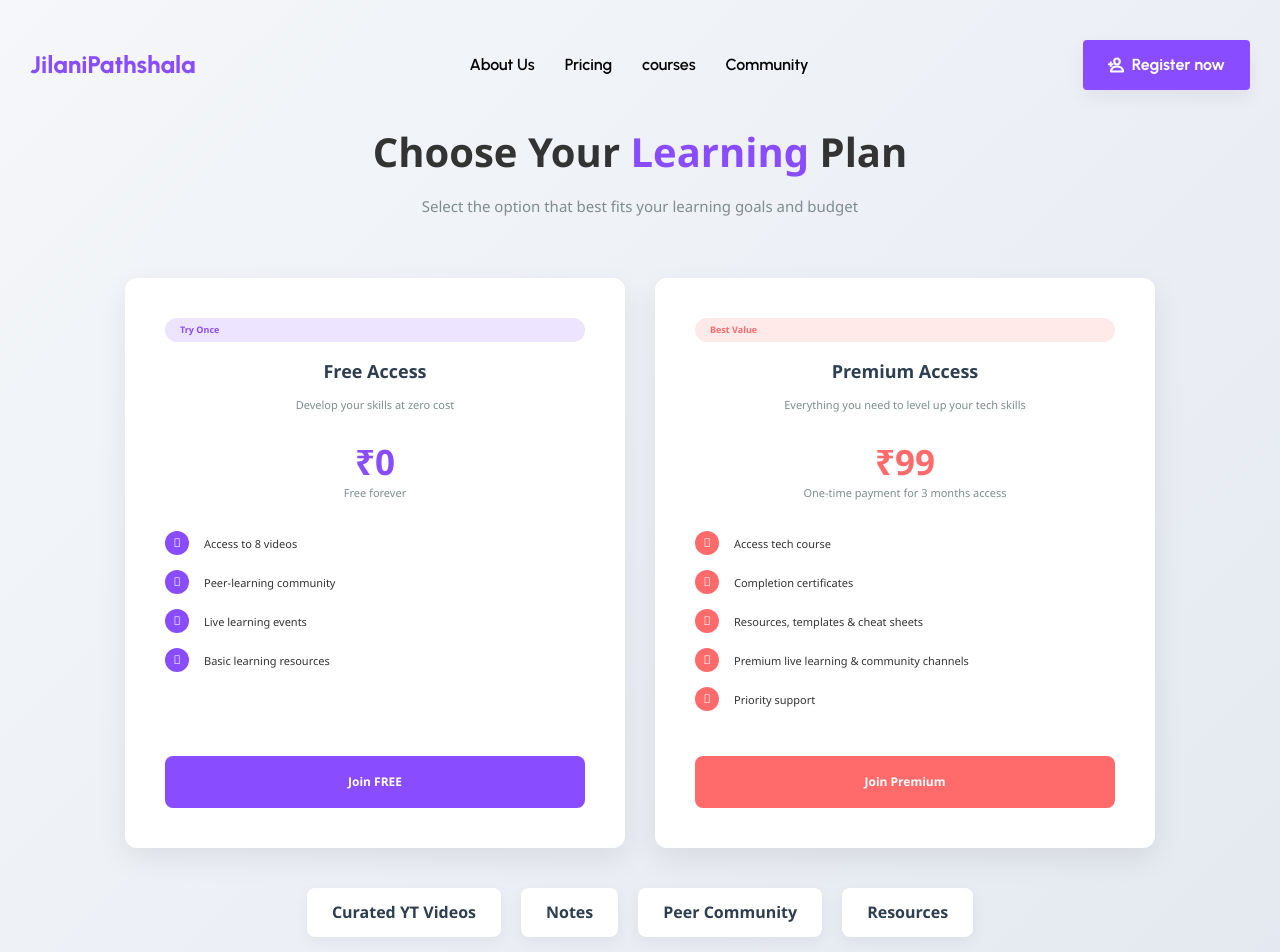
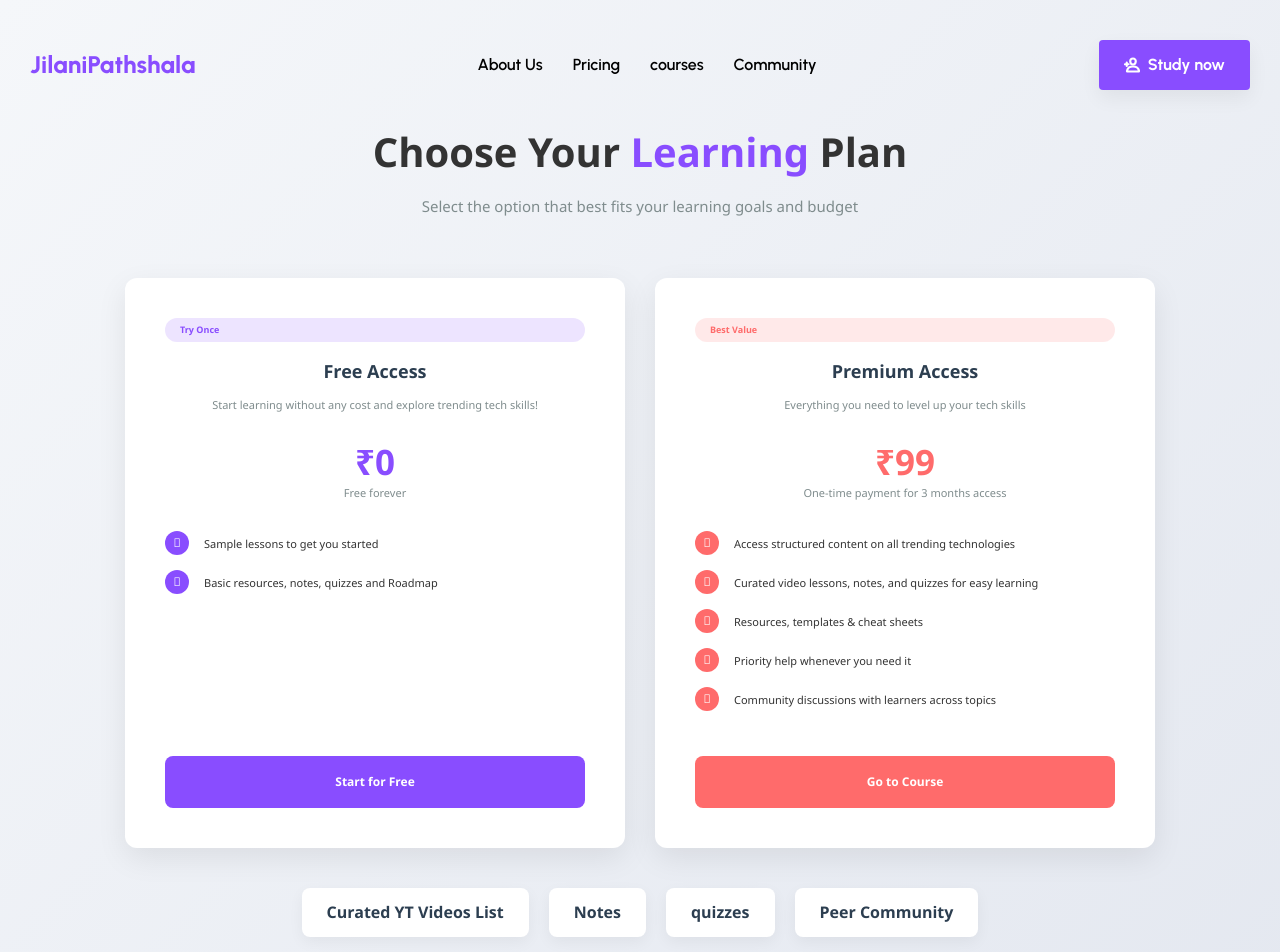
Before and after one commit to MAZHARKAKAR/JilaniSchool, a plain HTML site: page pricing.html in a window 1280 px wide. Shown: the top 952 px of the page. Drawn offline with nearby package versions, Linux system fonts and the light colour scheme.

Commit message:
Update pricing.html

```diff
--- a/pricing.html
+++ b/pricing.html
@@ -285,16 +285,16 @@
           </li>
 
           <li class="navbar-item">
-            <a href="index.html" class="navbar-link" data-nav-toggler>Community</a>
+            <a href="https://chat.whatsapp.com/HqajJu9cI5qHr7InEGbv0t?mode=ac_t" target="_blank" class="navbar-link" data-nav-toggler>Community</a>
           </li>
         </ul>
       </nav>
 
       <div class="header-actions">
-        <a href="#"
+        <a href="courses.html"
           class="header-action-btn login-btn" target="_self">
           <ion-icon name="person-add-outline" aria-hidden="true"></ion-icon>
-          <span class="span">Register now</span>
+          <span class="span">Study now</span>
         </a>
 
         <button class="header-action-btn nav-open-btn" aria-label="Open menu" data-nav-toggler>
@@ -319,7 +319,7 @@
                     <div class="pricing-badge pricing-badge-free">Try Once</div>
                     <div class="pricing-plan-header">
                         <h3 class="pricing-plan-title">Free Access</h3>
-                        <p class="pricing-plan-subtitle">Develop your skills at zero cost</p>
+                        <p class="pricing-plan-subtitle">Start learning without any cost and explore trending tech skills!</p>
                     </div>
 
                     <div class="pricing-plan-price">
@@ -334,32 +334,18 @@
                             <div class="pricing-feature-icon">
                                 <i class="fas fa-check"></i>
                             </div>
-                            <span>Access to 8 videos</span>
+                            <span>Sample lessons to get you started</span>
                         </div>
 
                         <div class="pricing-feature-item">
                             <div class="pricing-feature-icon">
                                 <i class="fas fa-check"></i>
                             </div>
-                            <span>Peer-learning community</span>
-                        </div>
-
-                        <div class="pricing-feature-item">
-                            <div class="pricing-feature-icon">
-                                <i class="fas fa-check"></i>
-                            </div>
-                            <span>Live learning events</span>
-                        </div>
-
-                        <div class="pricing-feature-item">
-                            <div class="pricing-feature-icon">
-                                <i class="fas fa-check"></i>
-                            </div>
-                            <span>Basic learning resources</span>
+                            <span>Basic resources, notes, quizzes and Roadmap</span>
                         </div>
                     </div>
 
-                    <a href="https://superprofile.bio/course/a257f177-716b-4830-8e1c-7158f4f976dd" class="pricing-plan-button pricing-btn-free">Join FREE</a>
+                    <a href="https://superprofile.bio/course/a257f177-716b-4830-8e1c-7158f4f976dd" class="pricing-plan-button pricing-btn-free">Start for Free</a>
                 </div>
 
                 <!-- Premium Access Card -->
@@ -382,14 +368,14 @@
                             <div class="pricing-feature-icon">
                                 <i class="fas fa-check"></i>
                             </div>
-                            <span>Access tech course</span>
+                            <span>Access structured content on all trending technologies</span>
                         </div>
 
                         <div class="pricing-feature-item pricing-premium-feature">
                             <div class="pricing-feature-icon">
                                 <i class="fas fa-check"></i>
                             </div>
-                            <span>Completion certificates</span>
+                            <span>Curated video lessons, notes, and quizzes for easy learning</span>
                         </div>
 
                         <div class="pricing-feature-item pricing-premium-feature">
@@ -403,27 +389,27 @@
                             <div class="pricing-feature-icon">
                                 <i class="fas fa-check"></i>
                             </div>
-                            <span>Premium live learning & community channels</span>
+                            <span>Priority help whenever you need it</span>
                         </div>
 
                         <div class="pricing-feature-item pricing-premium-feature">
                             <div class="pricing-feature-icon">
                                 <i class="fas fa-check"></i>
                             </div>
-                            <span>Priority support</span>
+                            <span>Community discussions with learners across topics</span>
                         </div>
                     </div>
 
-                    <a href="courses.html" class="pricing-plan-button pricing-btn-premium">Join Premium</a>
+                    <a href="courses.html" class="pricing-plan-button pricing-btn-premium">Go to Course</a>
                 </div>
             </div>
 
             <div class="pricing-options-container">
-                <div class="pricing-option-tag">Curated YT Videos
+                <div class="pricing-option-tag">Curated YT Videos List
                 </div>
                 <div class="pricing-option-tag">Notes</div>
+                <div class="pricing-option-tag">quizzes</div>
                 <div class="pricing-option-tag">Peer Community</div>
-                <div class="pricing-option-tag">Resources</div>
             </div>
         </div>
     </section>
@@ -437,7 +423,7 @@
 
       <ul class="footer-list">
         <li><a href="courses.html" class="footer-link">courses</a></li>
-        <li><a href="https://docs.google.com/forms/d/e/1FAIpQLSfr_cdTnKeG-s1qHCxvIzBCC9BMfoL5PVUPYRzSfcnFEngv_w/viewform?usp=sharing&ouid=110114251202916321827" class="footer-link">community</a></li>
+        <li><a href="https://chat.whatsapp.com/HqajJu9cI5qHr7InEGbv0t?mode=ac_t" target="_blank" class="footer-link">community</a></li>
         <li><a href="#" class="footer-link">Register</a></li>
       </ul>
 
```
